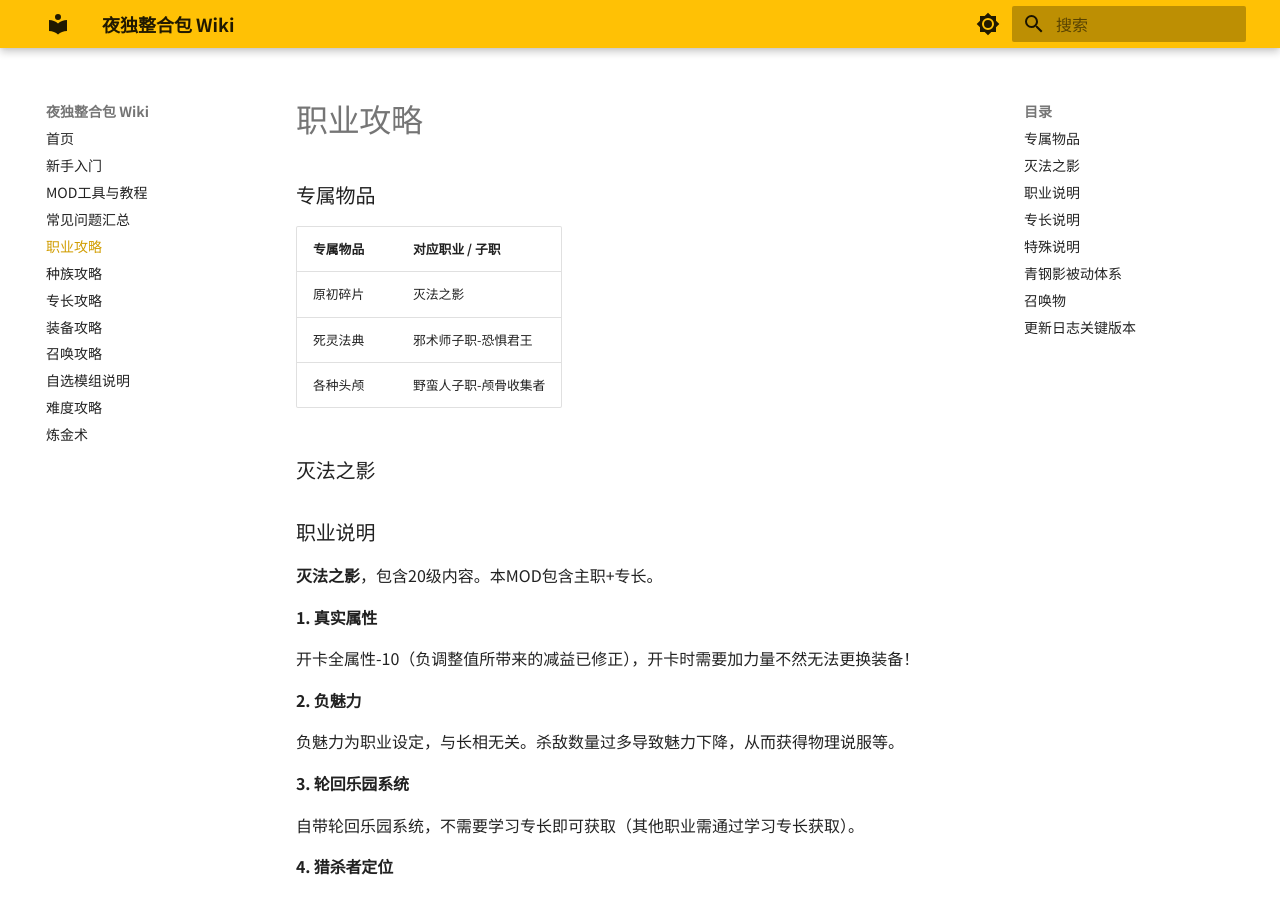
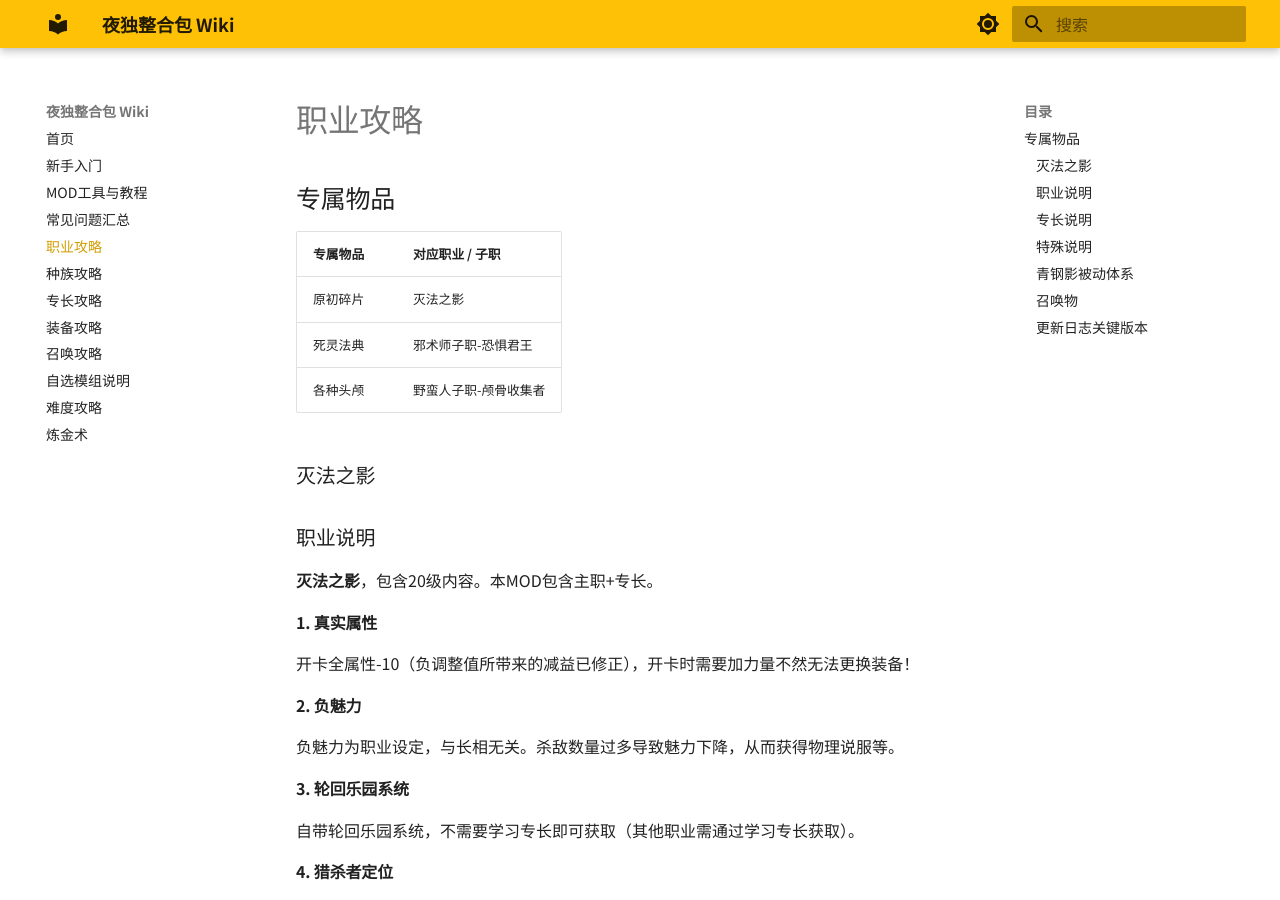
Before and after one commit to oiclyd/bg3-mod-wiki, an MkDocs documentation site: the page built from docs/ch4-class.md, in a window 1280 px wide and 900 px high. Built offline with MkDocs 1.6.1 and Material for MkDocs 9.7.7, drawn with Linux system fonts in a browser that asks for light colours.

Commit message:
修复职业攻略和专长攻略的第一个子标题为h2

```diff
--- a/docs/ch4-class.md
+++ b/docs/ch4-class.md
@@ -1,6 +1,6 @@
 # 职业攻略
 
-### 专属物品
+## 专属物品
 
 
 | 专属物品 | 对应职业 / 子职 |
```
Also changed, not shown: docs/ch7-divinity.md (+1 -1 lines).
